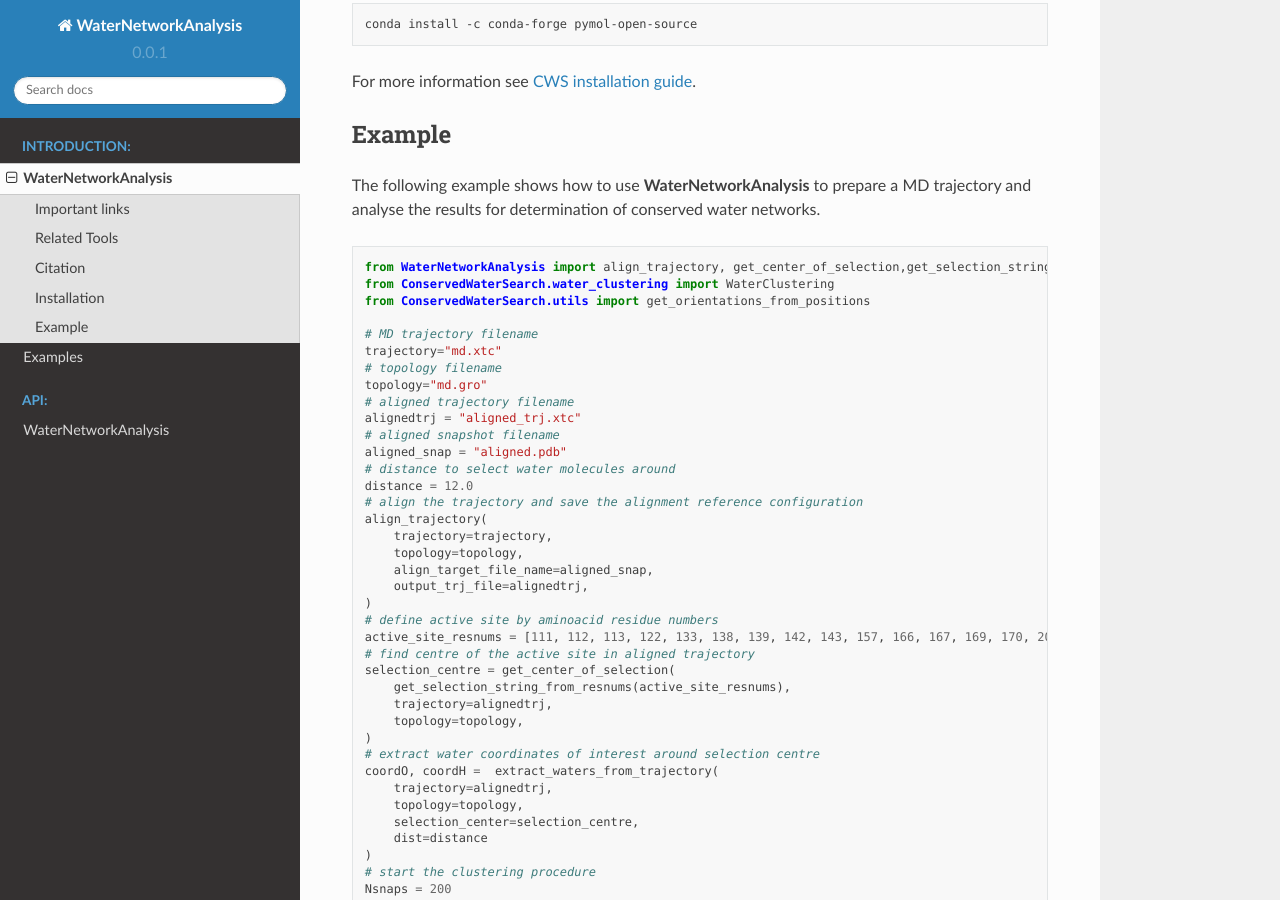
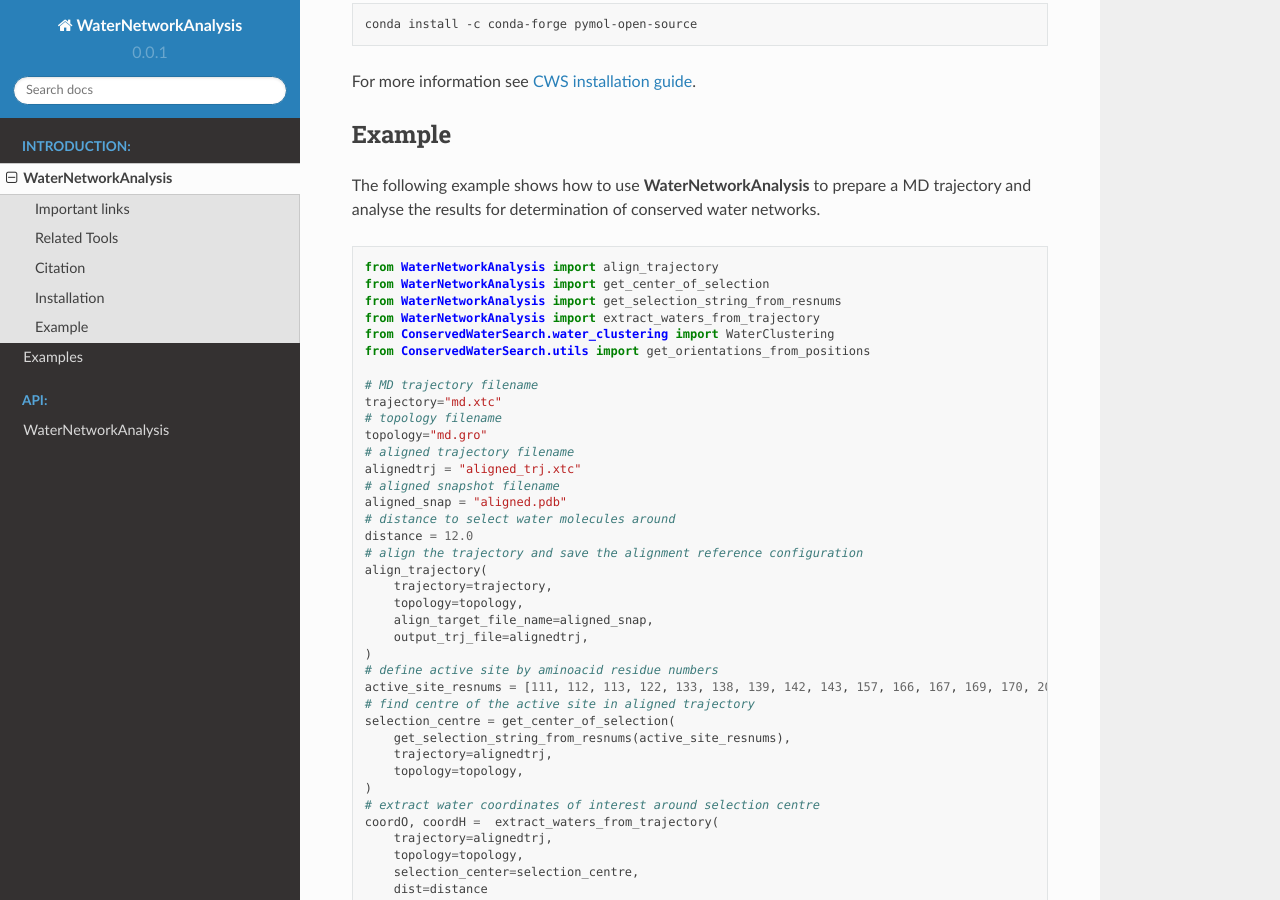
Before and after one commit to JecaTosovic/WaterNetworkAnalysis, a Sphinx documentation site: the page built from docs/source/quickstart.rst, in a window 1280 px wide and 900 px high, scrolled down 1295 px. Built offline with Sphinx 7.4.7 and the Read the Docs theme 2.0.0, drawn with Linux system fonts in a browser that asks for light colours.

Commit message:
minor fixes to docs

```diff
--- a/README.rst
+++ b/README.rst
@@ -51,7 +51,10 @@
 
 .. code:: python
 
-   from WaterNetworkAnalysis import align_trajectory, get_center_of_selection,get_selection_string_from_resnums,extract_waters_from_trajectory
+   from WaterNetworkAnalysis import align_trajectory
+   from WaterNetworkAnalysis import get_center_of_selection
+   from WaterNetworkAnalysis import get_selection_string_from_resnums
+   from WaterNetworkAnalysis import extract_waters_from_trajectory
    from ConservedWaterSearch.water_clustering import WaterClustering
    from ConservedWaterSearch.utils import get_orientations_from_positions
 
--- a/docs/source/quickstart.rst
+++ b/docs/source/quickstart.rst
@@ -50,7 +50,10 @@
 
 .. code:: python
 
-   from WaterNetworkAnalysis import align_trajectory, get_center_of_selection,get_selection_string_from_resnums,extract_waters_from_trajectory
+   from WaterNetworkAnalysis import align_trajectory
+   from WaterNetworkAnalysis import get_center_of_selection
+   from WaterNetworkAnalysis import get_selection_string_from_resnums
+   from WaterNetworkAnalysis import extract_waters_from_trajectory
    from ConservedWaterSearch.water_clustering import WaterClustering
    from ConservedWaterSearch.utils import get_orientations_from_positions
 
```
